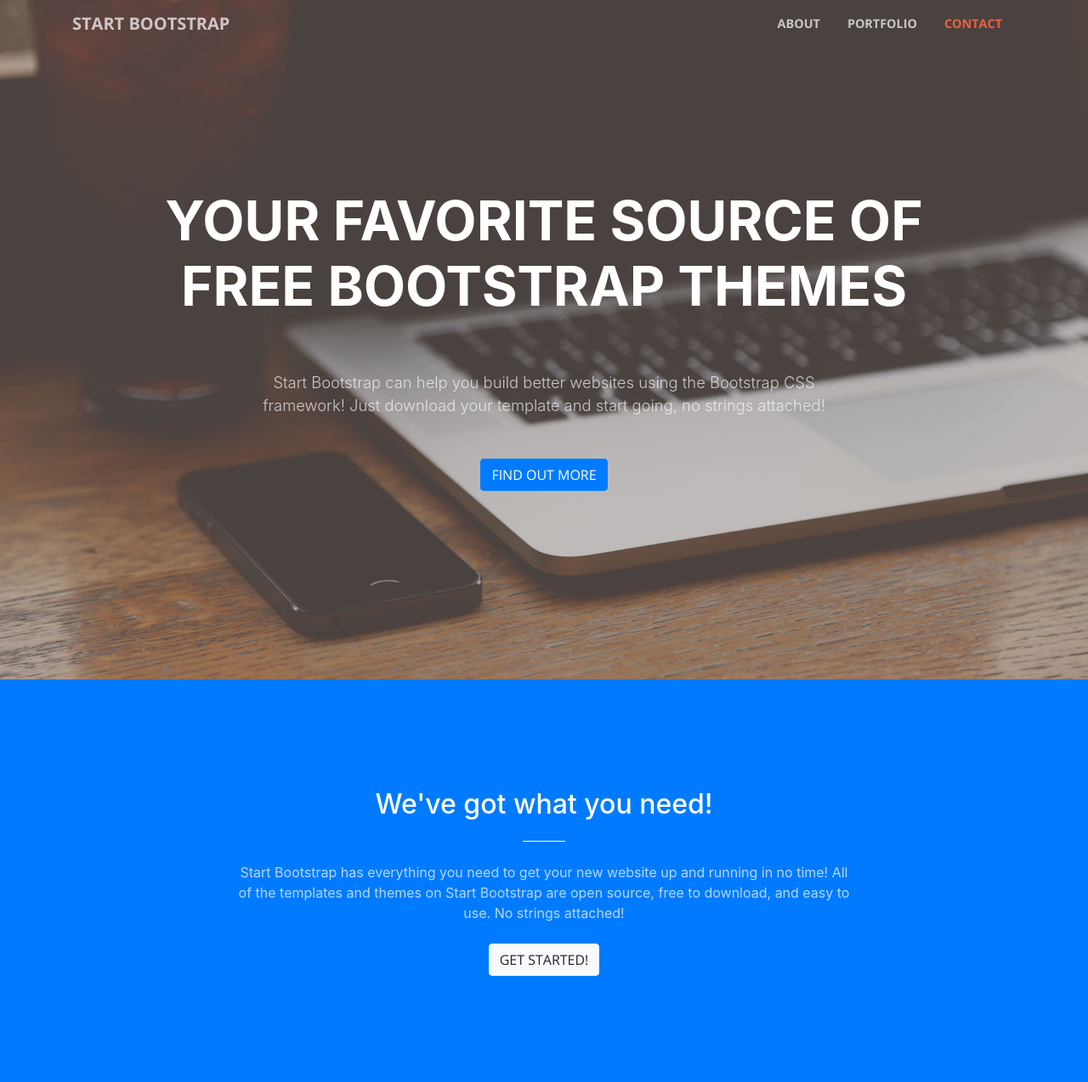
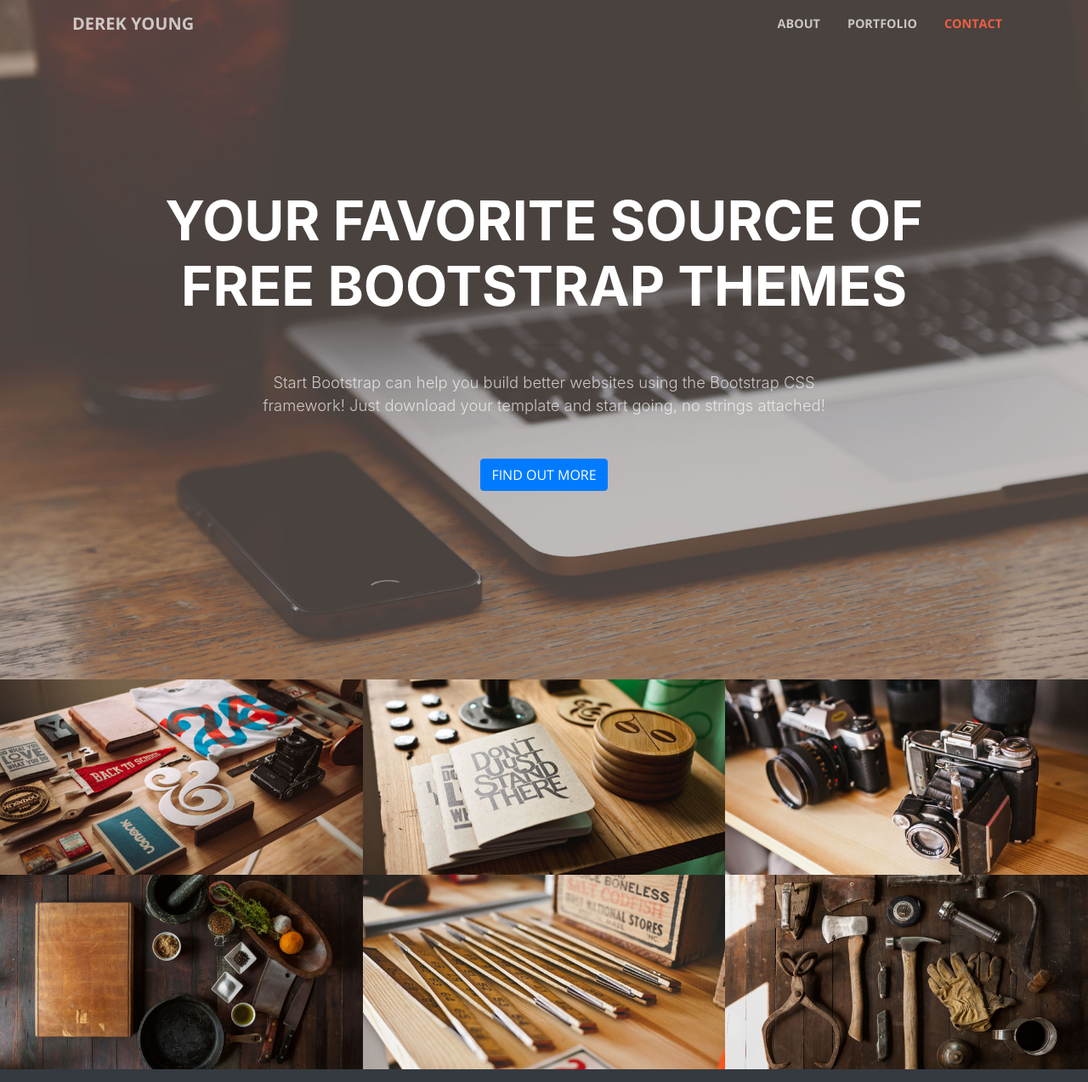
Before and after one commit to yderek5/portfolio, a website with bundled scripts: page index.html in a window 1280 px wide. Shown: the top 1274 px of the page at 85% size. Built offline with nearby package versions, Linux system fonts and the light colour scheme.

Commit message:
small fix

```diff
--- a/index.html
+++ b/index.html
@@ -31,14 +31,14 @@
     <!-- Navigation -->
     <nav class="navbar navbar-expand-lg navbar-light fixed-top" id="mainNav">
       <div class="container">
-        <a class="navbar-brand js-scroll-trigger" href="#page-top">Start Bootstrap</a>
+        <a class="navbar-brand js-scroll-trigger" href="#page-top">Derek Young</a>
         <button class="navbar-toggler navbar-toggler-right" type="button" data-toggle="collapse" data-target="#navbarResponsive" aria-controls="navbarResponsive" aria-expanded="false" aria-label="Toggle navigation">
           <span class="navbar-toggler-icon"></span>
         </button>
         <div class="collapse navbar-collapse" id="navbarResponsive">
           <ul class="navbar-nav ml-auto">
             <li class="nav-item">
-              <a class="nav-link js-scroll-trigger" href="#about">About</a>
+              <a class="nav-link js-scroll-trigger" href="#page-top">About</a>
             </li>
             <li class="nav-item">
               <a class="nav-link js-scroll-trigger" href="#portfolio">Portfolio</a>
@@ -67,19 +67,6 @@
         </div>
       </div>
     </header>
-
-    <section class="bg-primary" id="about">
-      <div class="container">
-        <div class="row">
-          <div class="col-lg-8 mx-auto text-center">
-            <h2 class="section-heading text-white">We've got what you need!</h2>
-            <hr class="light my-4">
-            <p class="text-faded mb-4">Start Bootstrap has everything you need to get your new website up and running in no time! All of the templates and themes on Start Bootstrap are open source, free to download, and easy to use. No strings attached!</p>
-            <a class="btn btn-light btn-xl js-scroll-trigger" href="#services">Get Started!</a>
-          </div>
-        </div>
-      </div>
-    </section>
 
     <section class="p-0" id="portfolio">
       <div class="container-fluid p-0">
```
